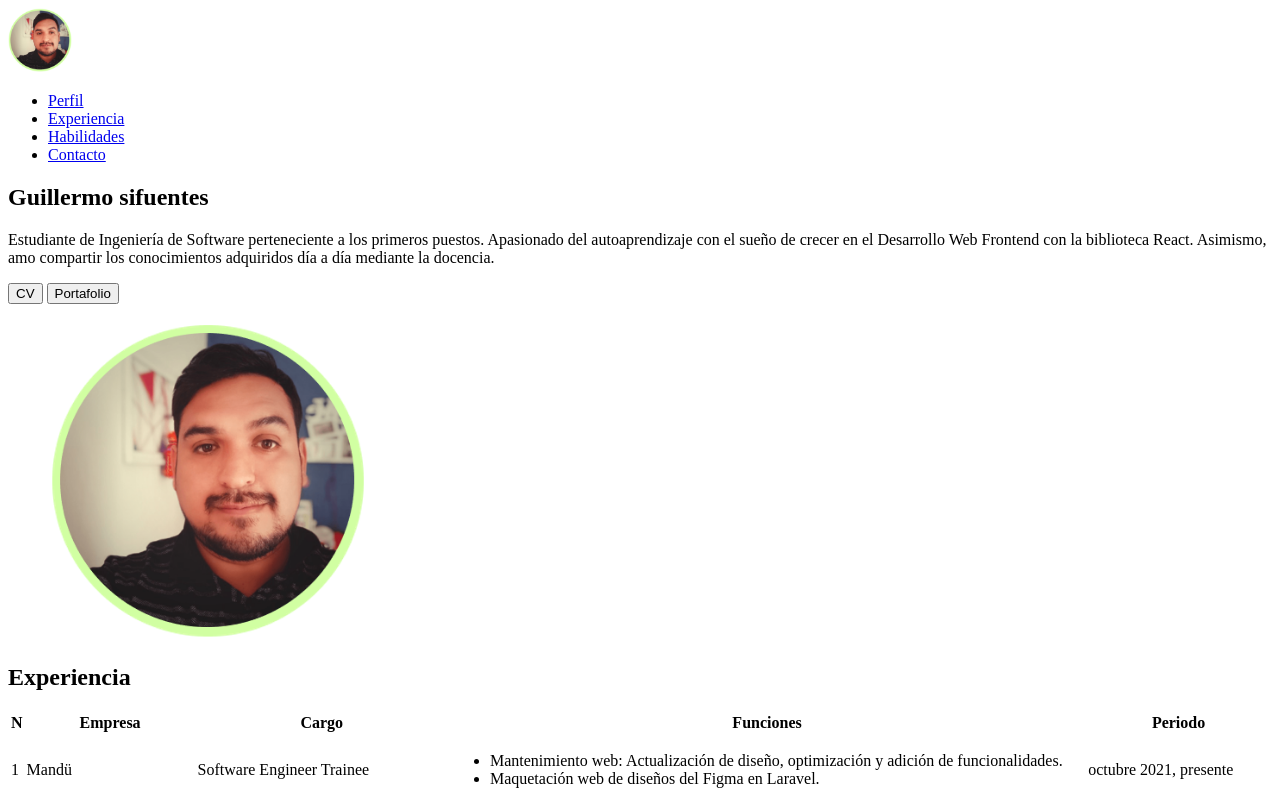
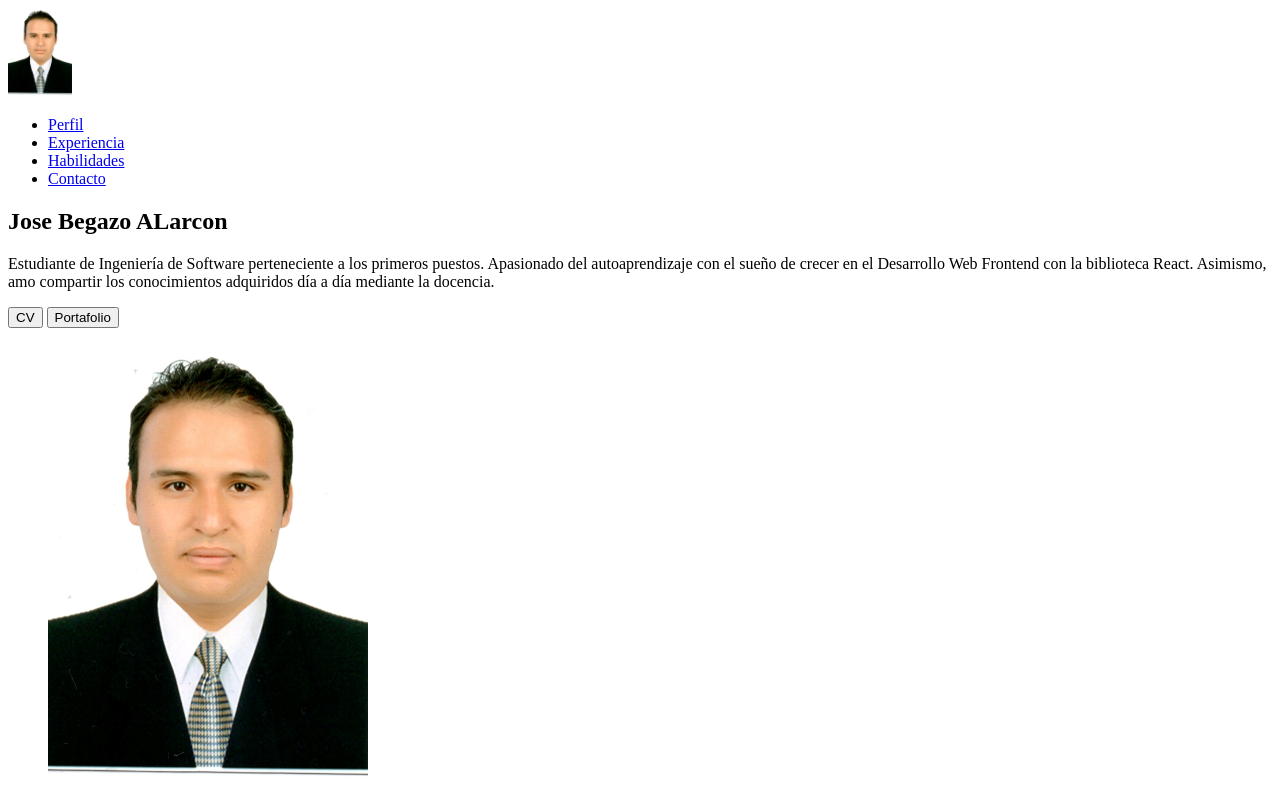
Before and after one commit to dragundricer/personal, a plain HTML site: page index.html in a window 1280 px wide. Shown: the top 800 px of the page. Drawn offline with Linux system fonts and the light colour scheme.

Commit message:
personal2

```diff
--- a/index.html
+++ b/index.html
@@ -12,7 +12,7 @@
   <header>
     <nav>
       <a href="#">
-        <img src="./src/portfol.png" alt="guille" width="64px" />
+        <img src="./src/foto1.jpg" alt="guille" width="64px" />
       </a>
       <ul>
         <li><a href="#">Perfil</a></li>
@@ -26,7 +26,7 @@
   <main>
     <article>
       <div>
-        <h1>Guillermo sifuentes</h1>
+        <h1>Jose Begazo ALarcon</h1>
         <p>
           Estudiante de Ingeniería de Software perteneciente a los primeros puestos. Apasionado del autoaprendizaje con
           el sueño de crecer en el Desarrollo Web Frontend con la biblioteca React. Asimismo, amo compartir los
@@ -39,7 +39,7 @@
       </div>
       <figure>
         <img
-          src="./src/portfol.png"
+          src="./src/foto1.jpg"
           alt="guillermo" width="320px" />
       </figure>
     </article>
```
Also changed, not shown: src/foto1.jpg (added).
